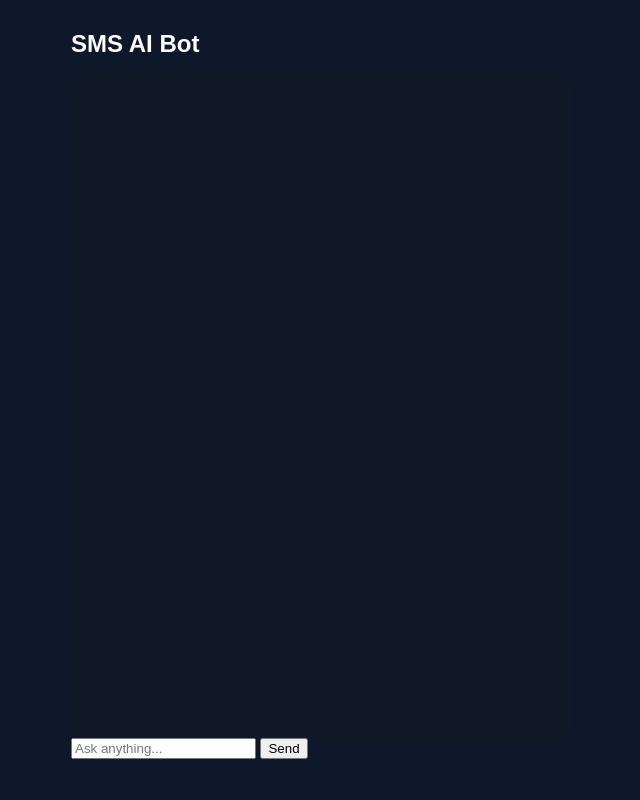
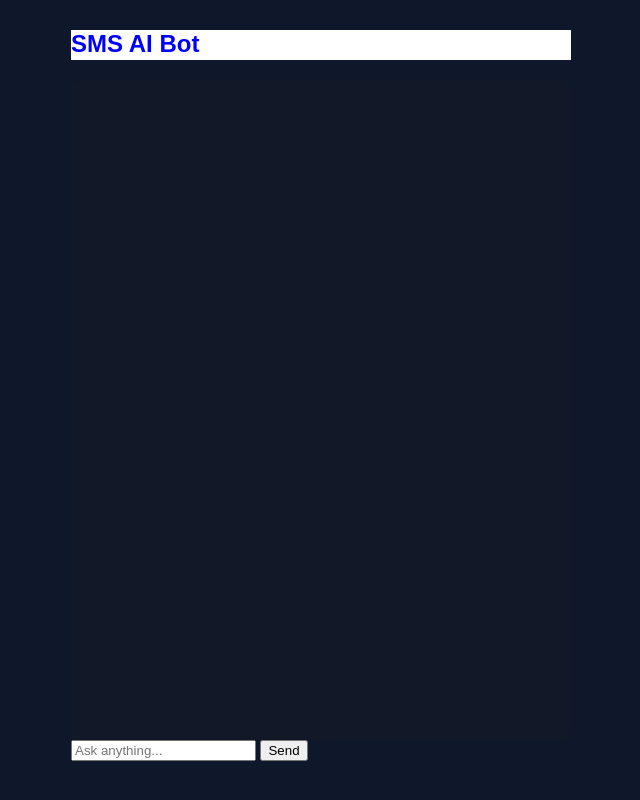
Before and after one commit to SMS-2001/sms-ai-bot, a Flask app: page / in a window 1280 px wide. Shown: the whole page, without its empty margins (319-959 px from the left). Run offline with Flask 3, Linux system fonts and the light colour scheme.

Commit message:
Update style.css

```diff
--- a/static/style.css
+++ b/static/style.css
@@ -9,6 +9,12 @@ body {
     max-width: 500px;
     margin: auto;
     padding: 10px;
+}
+.chat-container h2 {
+    background: white;
+    color:blue;
+    width:100%;
+    height: 30px;
 }
 
 #chat-box {
```
